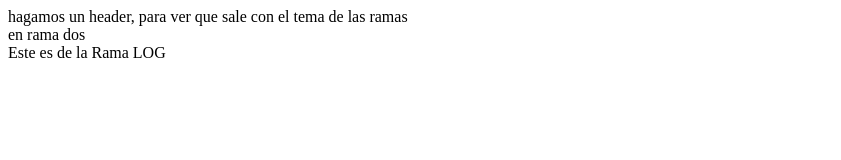
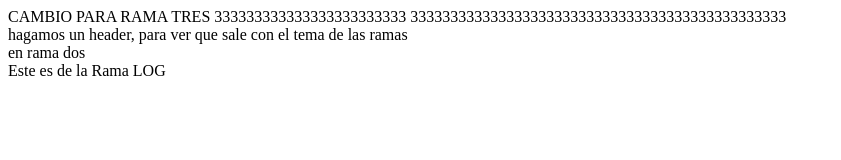
Before and after one commit to JONA77HAN/FINALPRUEBARAMAS, a plain HTML site: page INDEX.HTML in a window 1280 px wide. Shown: the whole page, without its empty margins (0-841 px from the left). Drawn offline with Linux system fonts and the light colour scheme.

Commit message:
commit para rama tres

```diff
--- a/INDEX.HTML
+++ b/INDEX.HTML
@@ -7,6 +7,16 @@
     <title>Document</title>
 </head>
 <body>
+
+CAMBIO PARA RAMA TRES 333333333333333333333333
+
+33333333333333333333333333333333333333333333333
+
+
+
+
+
+
     <header>
         hagamos un header, para ver que sale con el tema de las ramas
     </header>
```
